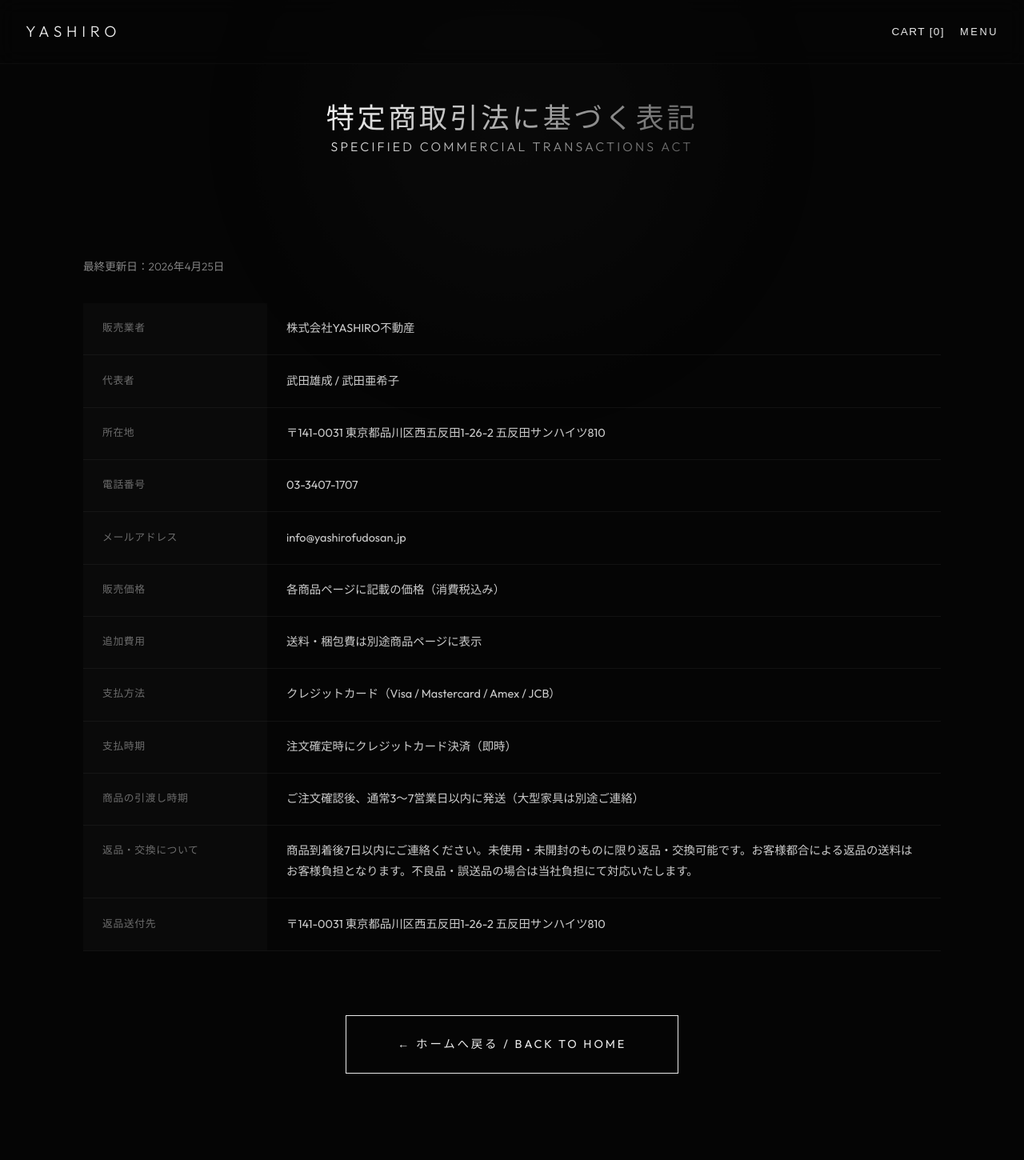
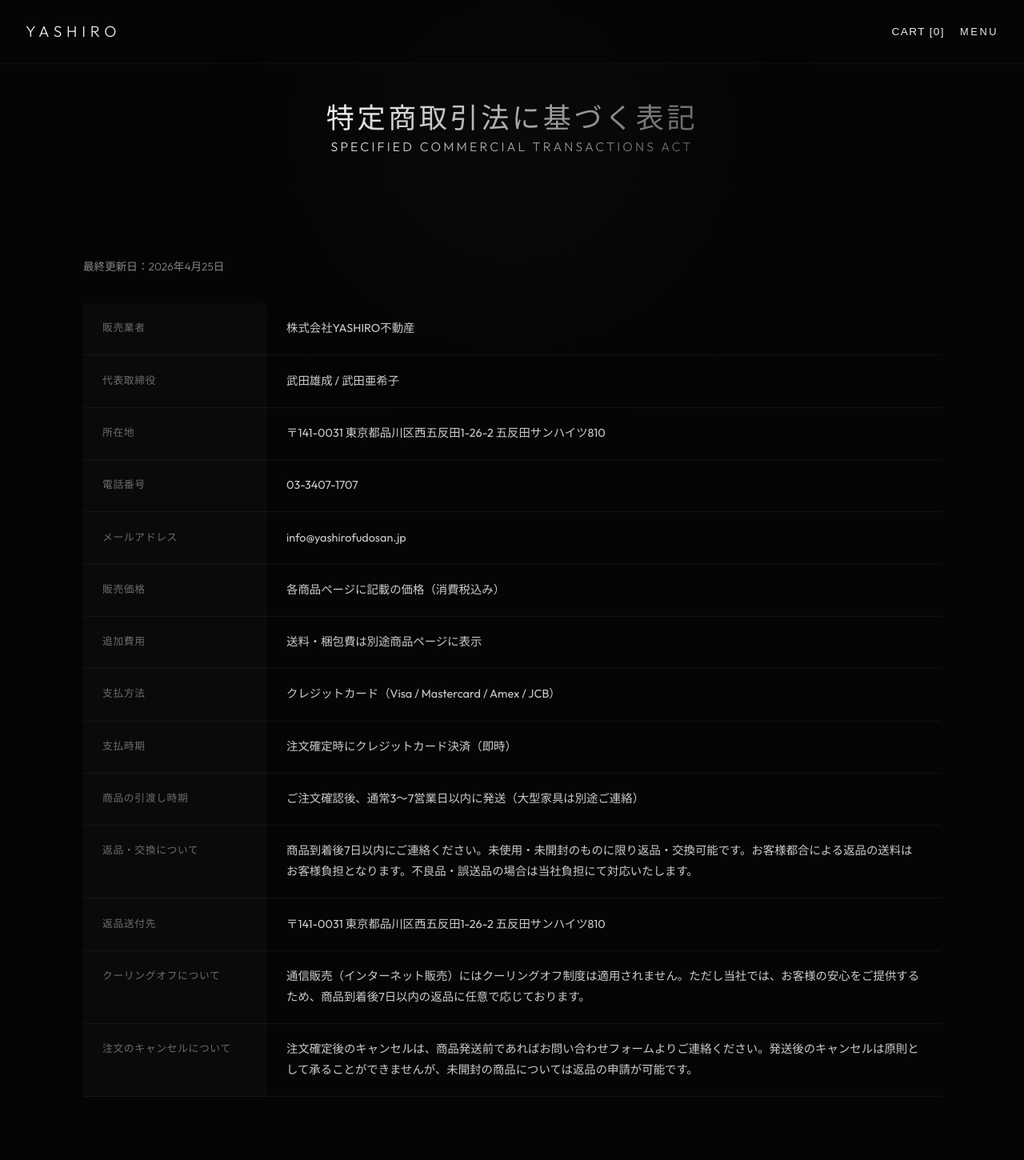
Before and after one commit to yashirofudosan/yashiro-ec-site, a Next.js app: page /legal/tokushoho in a window 1280 px wide. Shown: the top 1450 px of the page at 80% size. Built offline with nearby package versions, Linux system fonts and the light colour scheme.

Commit message:
fix: add cooling-off disclaimer and cancellation policy to tokushoho

```diff
--- a/src/app/legal/tokushoho/page.tsx
+++ b/src/app/legal/tokushoho/page.tsx
@@ -8,7 +8,7 @@ export const metadata = {
 
 const rows = [
   { label: "販売業者", value: "株式会社YASHIRO不動産" },
-  { label: "代表者", value: "武田雄成 / 武田亜希子" },
+  { label: "代表取締役", value: "武田雄成 / 武田亜希子" },
   { label: "所在地", value: "〒141-0031 東京都品川区西五反田1-26-2 五反田サンハイツ810" },
   { label: "電話番号", value: "03-3407-1707" },
   { label: "メールアドレス", value: "info@yashirofudosan.jp" },
@@ -19,6 +19,8 @@ const rows = [
   { label: "商品の引渡し時期", value: "ご注文確認後、通常3〜7営業日以内に発送（大型家具は別途ご連絡）" },
   { label: "返品・交換について", value: "商品到着後7日以内にご連絡ください。未使用・未開封のものに限り返品・交換可能です。お客様都合による返品の送料はお客様負担となります。不良品・誤送品の場合は当社負担にて対応いたします。" },
   { label: "返品送付先", value: "〒141-0031 東京都品川区西五反田1-26-2 五反田サンハイツ810" },
+  { label: "クーリングオフについて", value: "通信販売（インターネット販売）にはクーリングオフ制度は適用されません。ただし当社では、お客様の安心をご提供するため、商品到着後7日以内の返品に任意で応じております。" },
+  { label: "注文のキャンセルについて", value: "注文確定後のキャンセルは、商品発送前であればお問い合わせフォームよりご連絡ください。発送後のキャンセルは原則として承ることができませんが、未開封の商品については返品の申請が可能です。" },
 ];
 
 export default function TokushohoPage() {
```
